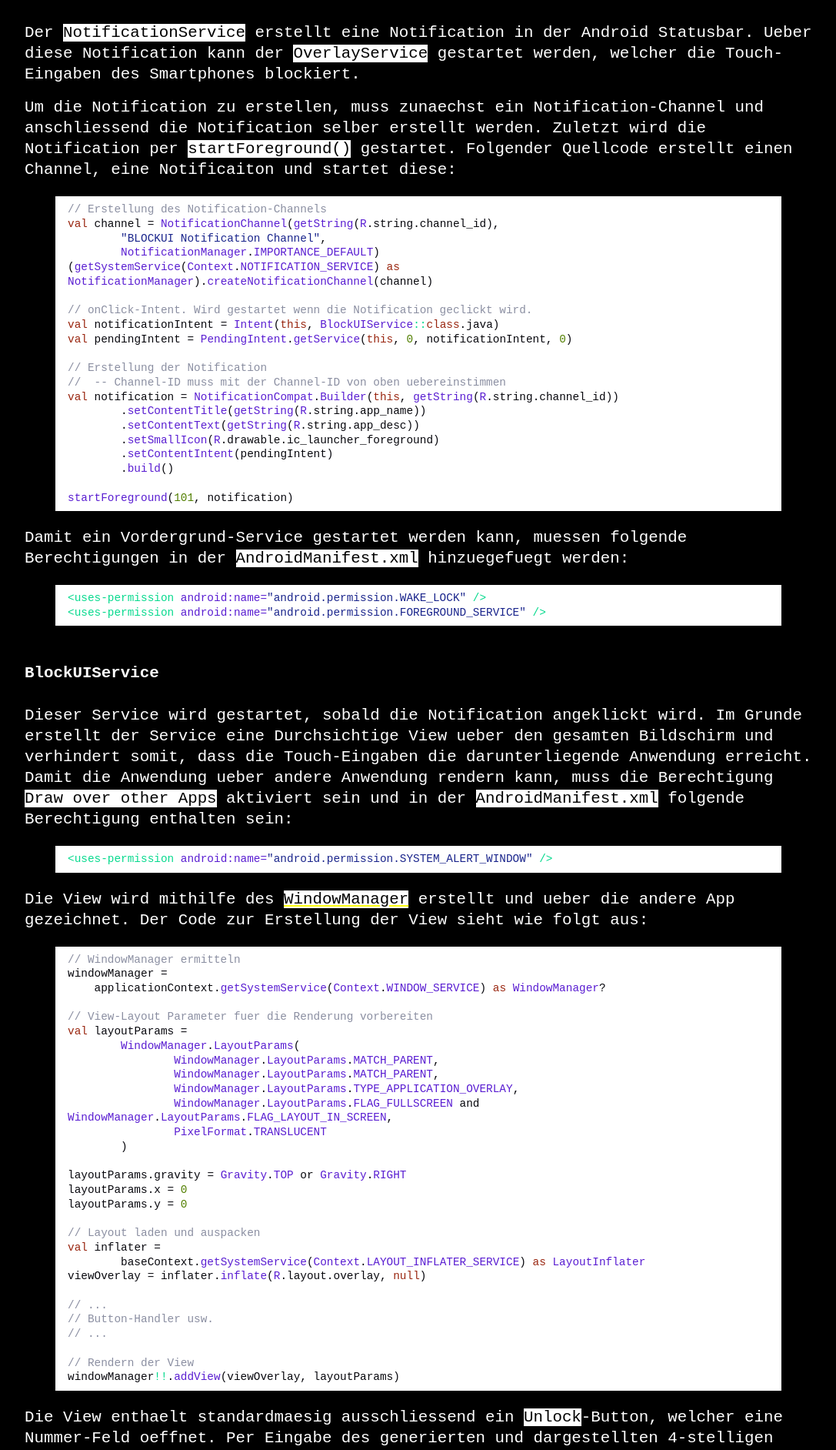
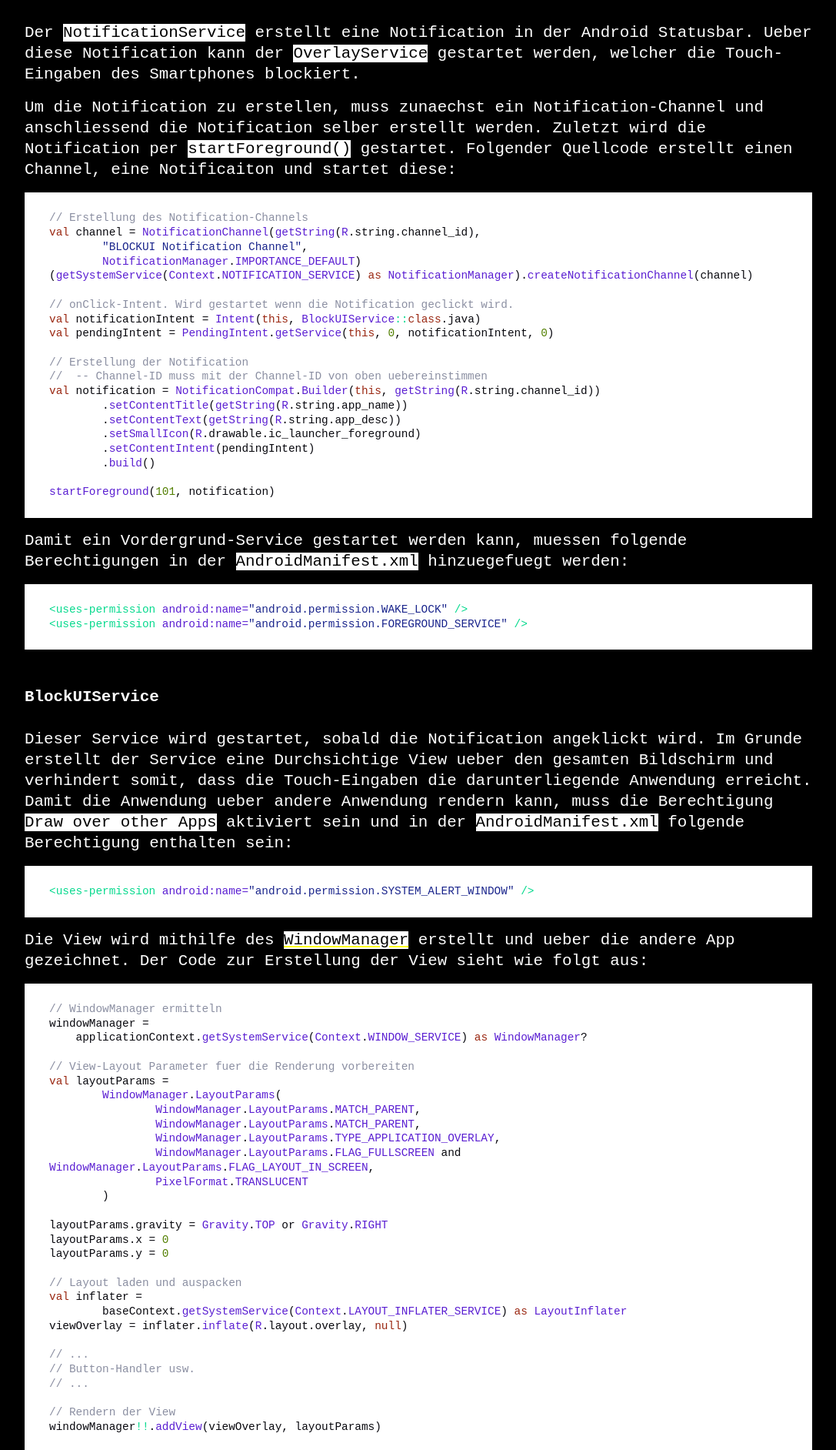
Before and after one commit to matseee/matseee.github.io, a Jekyll site: the page built from _posts/2021-08-10-blockui-android-application.markdown, in a window 1280 px wide. Shown: the part 1682-3566 px from the top of the page at 77% size, without its empty margins (96-1183 px from the left). Built offline with Jekyll 4.4.1, drawn with Linux system fonts in a browser that asks for light colours.

Commit message:
Update 2021-08-10-blockui-android-application.markdown

````diff
--- a/_posts/2021-08-10-blockui-android-application.markdown
+++ b/_posts/2021-08-10-blockui-android-application.markdown
@@ -25,7 +25,7 @@
 Um die Notification zu erstellen, muss zunaechst ein Notification-Channel und anschliessend die Notification selber erstellt werden. Zuletzt wird die Notification per `startForeground()` gestartet. Folgender Quellcode erstellt einen Channel, eine Notificaiton und startet diese:
 
 
-{% highlight kotlin %}
+```kotlin
 // Erstellung des Notification-Channels
 val channel = NotificationChannel(getString(R.string.channel_id),
         "BLOCKUI Notification Channel",
@@ -46,27 +46,27 @@
         .build()
 
 startForeground(101, notification)
-{% endhighlight %}
+```
 
 Damit ein Vordergrund-Service gestartet werden kann, muessen folgende Berechtigungen in der `AndroidManifest.xml` hinzuegefuegt werden:
 
-{% highlight xml %}
+```xml
 <uses-permission android:name="android.permission.WAKE_LOCK" />
 <uses-permission android:name="android.permission.FOREGROUND_SERVICE" />
-{% endhighlight %}
+```
 
 
 #### BlockUIService
 Dieser Service wird gestartet, sobald die Notification angeklickt wird. Im Grunde erstellt der Service eine Durchsichtige View ueber den gesamten Bildschirm und verhindert somit, dass die Touch-Eingaben die darunterliegende Anwendung erreicht. Damit die Anwendung ueber andere Anwendung rendern kann, muss die Berechtigung `Draw over other Apps` aktiviert sein und in der `AndroidManifest.xml` folgende Berechtigung enthalten sein:
 
-{% highlight xml %}
+```xml
 <uses-permission android:name="android.permission.SYSTEM_ALERT_WINDOW" />
-{% endhighlight %}
+```
 
 
 Die View wird mithilfe des [`WindowManager`](https://developer.android.com/reference/android/view/WindowManager?hl=en) erstellt und ueber die andere App gezeichnet. Der Code zur Erstellung der View sieht wie folgt aus:
 
-{% highlight kotlin %}
+```kotlin
 // WindowManager ermitteln
 windowManager =
     applicationContext.getSystemService(Context.WINDOW_SERVICE) as WindowManager?
@@ -96,7 +96,7 @@
 
 // Rendern der View
 windowManager!!.addView(viewOverlay, layoutParams)
-{% endhighlight %}
+```
 
 
 Die View enthaelt standardmaesig ausschliessend ein `Unlock`-Button, welcher eine Nummer-Feld oeffnet. Per Eingabe des generierten und dargestellten 4-stelligen Pins wird die View wieder geloescht.
````
